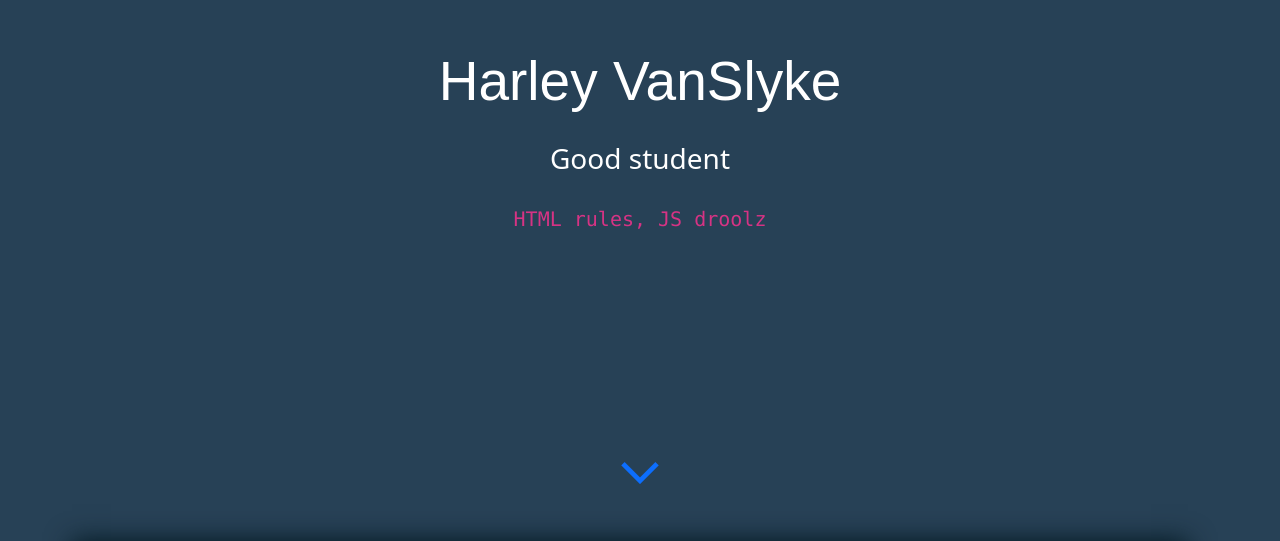
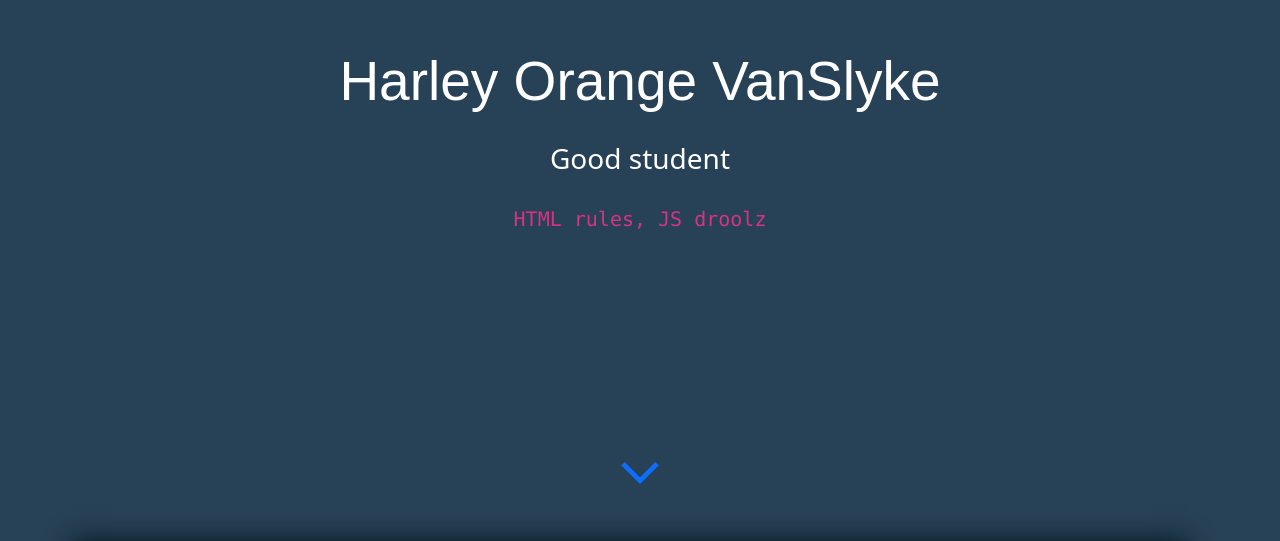
Before and after one commit to Hvanslyke/Hvanslyke.github.io, a plain HTML site: page index.html in a window 1280 px wide. Shown: the part 259-800 px from the top of the page. Drawn offline with nearby package versions, Linux system fonts and the light colour scheme; a web font is replaced by a local one.

Commit message:
Added orange

```diff
--- a/index.html
+++ b/index.html
@@ -28,7 +28,7 @@
         id="intro"
         class="d-flex flex-column justify-content-center align-items-center"
       >
-        <h1>Harley VanSlyke</h1>
+        <h1>Harley Orange VanSlyke</h1>
         <h3>Good student</h3>
         <code>HTML rules, JS droolz</code>
         <a href="#about"
```
